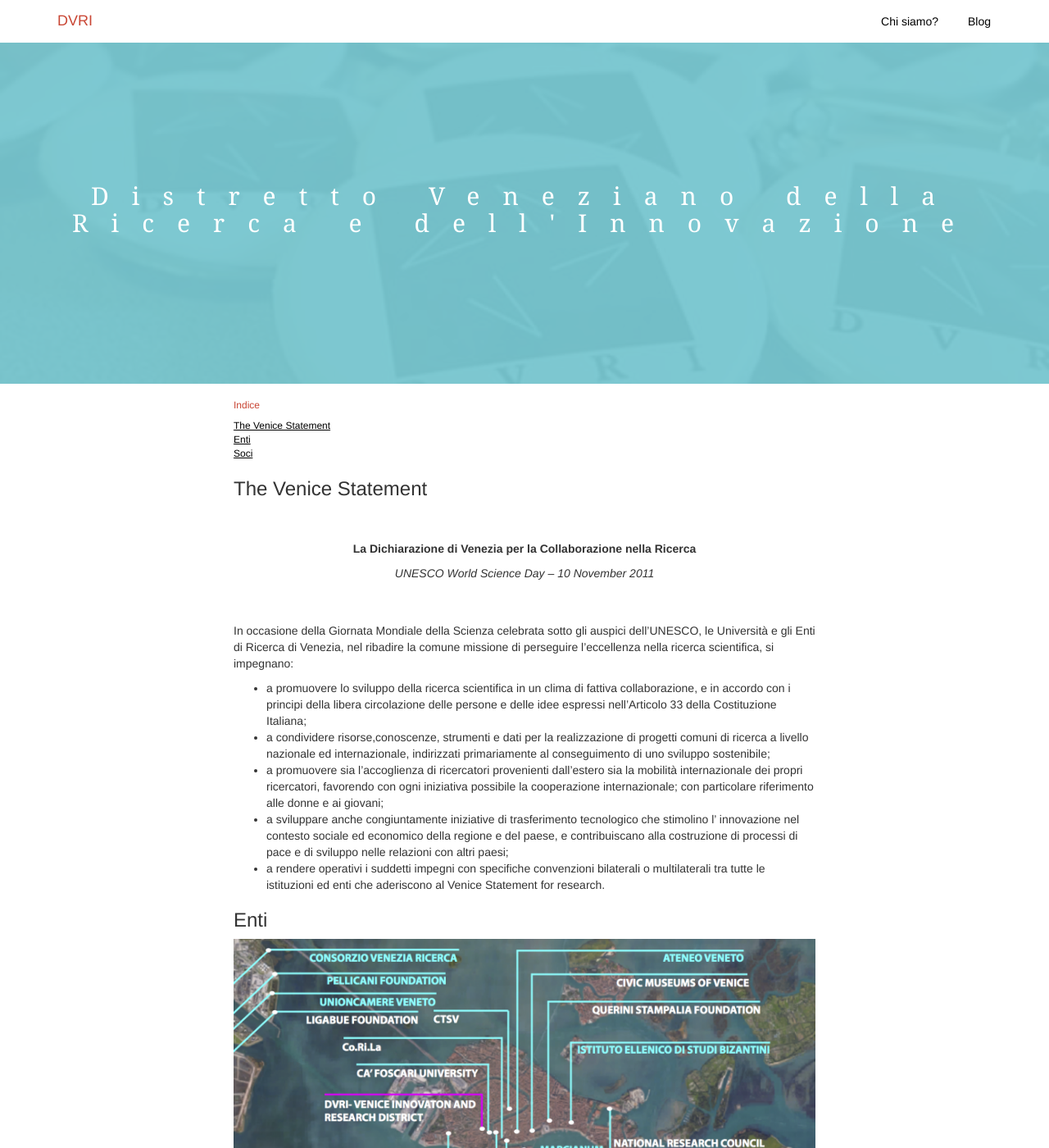
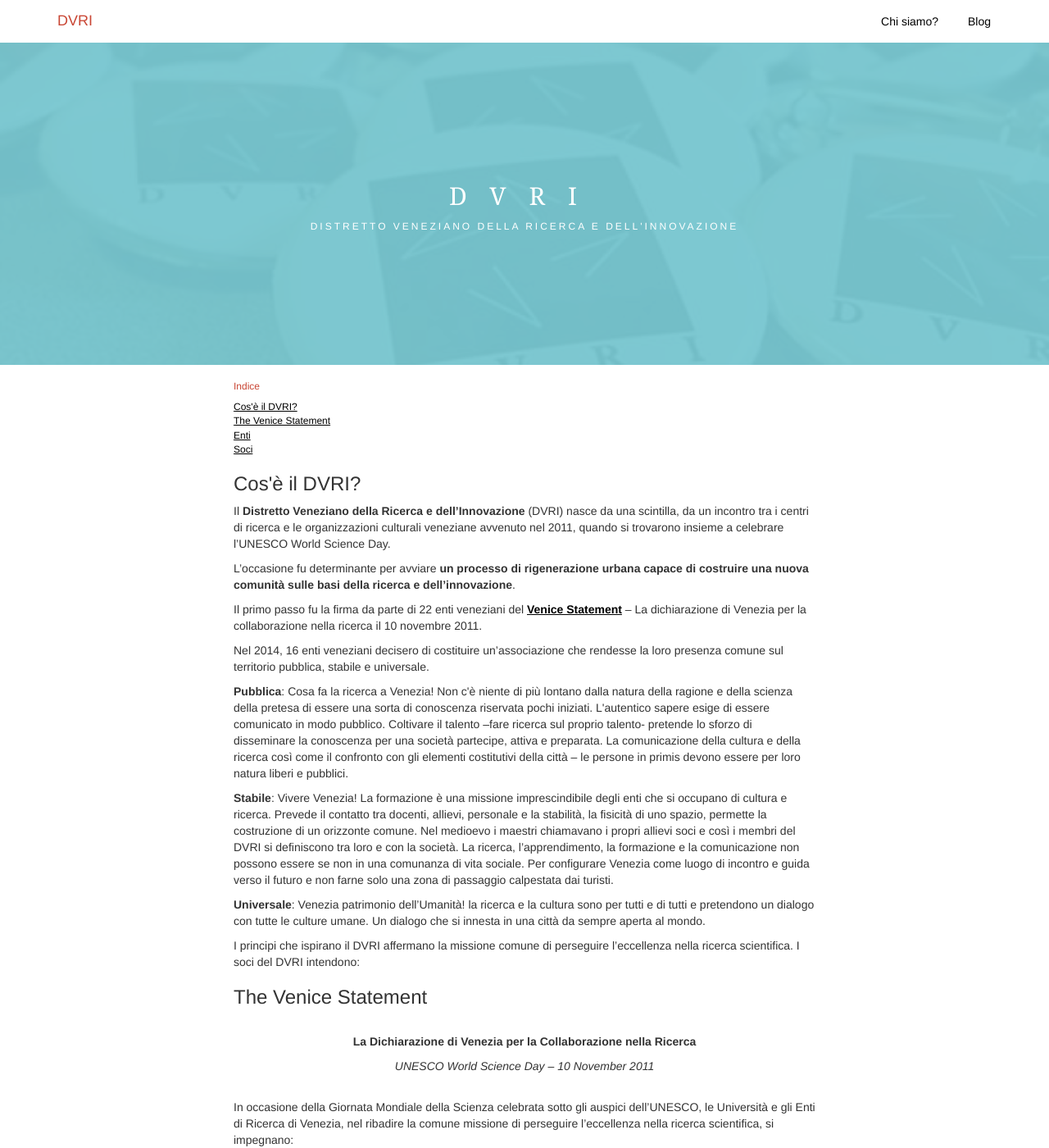
Before and after one commit to simonini/dvri-j-theme, a Jekyll site: the page built from progetti/chi-siamo.html, in a window 1280 px wide and 1400 px high. Shown: the whole window at 82% size. Built offline with Jekyll 4.4.1, drawn with Linux system fonts in a browser that asks for light colours; the table of contents is made by our own code; some of the changed text lies outside the part shown.

Commit message:
introduzione del capitolo cos'è il dvri

```diff
--- a/progetti/chi-siamo.html
+++ b/progetti/chi-siamo.html
@@ -1,15 +1,24 @@
 ---
 layout: page
 page_id: chi-siamo
-title: Distretto Veneziano della Ricerca e dell'Innovazione
-image: /assets/progetti/venetonight.jpg
+title: DVRI
+claim: Distretto Veneziano della Ricerca e dell'Innovazione
 toc: true
 ---
 
+<h3>Cos'è il DVRI?</h3>
+<p>Il <strong>Distretto Veneziano della Ricerca e dell’Innovazione</strong> (DVRI) nasce da una scintilla, da un incontro tra i centri di ricerca e le organizzazioni culturali veneziane avvenuto nel 2011, quando si trovarono insieme a celebrare l’UNESCO World Science Day.</p>
+<p>L’occasione fu determinante per avviare <strong>un processo di rigenerazione urbana capace di costruire una nuova comunità sulle basi della ricerca e dell’innovazione</strong>.</p>
+<p>Il primo passo fu la firma da parte di 22 enti veneziani del <strong><a href="#the-venice-statement">Venice Statement</a></strong> – La dichiarazione di Venezia per la collaborazione nella ricerca il 10 novembre 2011.</p>
+<p>Nel 2014, 16 enti veneziani decisero di costituire un’associazione che rendesse la loro presenza comune sul territorio pubblica, stabile e universale.</p>
+<p><strong>Pubblica</strong>: Cosa fa la ricerca a Venezia! Non c'è niente di più lontano dalla natura della ragione e della scienza della pretesa di essere una sorta di conoscenza riservata pochi iniziati. L'autentico sapere esige di essere comunicato in modo pubblico. Coltivare il talento –fare ricerca sul proprio talento- pretende lo sforzo di disseminare la conoscenza per una società partecipe, attiva e preparata. La comunicazione della cultura e della ricerca così come il confronto con gli elementi costitutivi della città – le persone in primis devono essere per loro natura liberi e pubblici.</p>
+<p><strong>Stabile</strong>: Vivere Venezia! La formazione è una missione imprescindibile degli enti che si occupano di cultura e ricerca. Prevede il contatto tra docenti, allievi, personale e la stabilità, la fisicità di uno spazio, permette la costruzione di un orizzonte comune. Nel medioevo i maestri chiamavano i propri allievi soci e così i membri del DVRI si definiscono tra loro e con la società. La ricerca, l’apprendimento, la formazione e la comunicazione non possono essere se non in una comunanza di vita sociale. Per configurare Venezia come luogo di incontro e guida verso il futuro e non farne solo una zona di passaggio calpestata dai turisti.</p>
+<p><strong>Universale</strong>: Venezia patrimonio dell’Umanità! la ricerca e la cultura sono per tutti e di tutti e pretendono un dialogo con tutte le culture umane. Un dialogo che si innesta in una città da sempre aperta al mondo.</p>
+<p>I principi che ispirano il DVRI affermano la missione comune di perseguire l’eccellenza nella ricerca scientifica. I soci del DVRI intendono:</p>
 
 <h3>The Venice Statement</h3>
 
-<div style="text-align: center; padding: 40px">
+<div style="text-align: center; padding: 20px">
 <p><strong>La Dichiarazione di Venezia per la Collaborazione nella Ricerca</strong></p>
 <p><em>UNESCO World Science Day – 10 November 2011</em></p>
 </div>
@@ -23,23 +32,28 @@ toc: true
   <li>a rendere operativi i suddetti impegni con specifiche convenzioni bilaterali o multilaterali tra tutte le istituzioni ed enti che aderiscono al Venice Statement for research.</li>
 </ul>
 
+<blockquote>
+<p>Daring ideas are like chessmen moved forward; they may be beaten, but they may start a winning game.</p>
+<cite>Johann Wolfgang von Goethe</cite>
+</blockquote>
+
 <h3>Enti</h3>
 <p><img src="{{ site.baseurl }}/assets/progetti/chi-siamo/enti.png" alt="Mappatura degli enti sulla cartina di Venezia" /></p>
 Gli Atti fondamentali dalla nascita del Distretto Veneziano per la Ricerca e l’ Innovazione (DVRI) sono: la <strong>Dichiarazione di Venezia per la Collaborazione nella Ricerca (11 novembre 2011)</strong>, e l’Atto costitutivo dell’ Associazione Distretto Veneziano per la Ricerca e l’Innovazione – DVRI (27 giugno 2014).
-<p>Gli Enti <strong>membri dell&#8217; Associazione Distretto Veneziano per la Ricerca e l&#8217;Innovazione</strong> (nonché firmatari della Dichiarazione) sono:</p>
+<p>Gli Enti <strong>membri dell'Associazione Distretto Veneziano per la Ricerca e l'Innovazione</strong> (nonché firmatari della Dichiarazione) sono:</p>
 <ul>
 <li><a href="http://www.accademiavenezia.it/" target="_blank">Accademia di Belle Arti di Venezia</a></li>
 <li><a href="http://www.csrl.it" target="_blank">Centro Studi Ricerche Ligabue</a></li>
 <li><a href="http://www.dszv.it" target="_blank">Centro Tedesco di Studi Veneziani</a></li>
-<li><a href="http://www.conservatoriovenezia.net" target="_blank">Conservatorio di Musica &#8220;Benedetto Marcello&#8221;</a></li>
-<li><a href="http://www.corila.it" target="_blank">CO.RI.LA</a> &#8211; Consorzio Ricerche Lagunari</li>
+<li><a href="http://www.conservatoriovenezia.net" target="_blank">Conservatorio di Musica Benedetto Marcello</a></li>
+<li><a href="http://www.corila.it" target="_blank">CO.RI.LA</a> Consorzio Ricerche Lagunari</li>
 <li><a href="http://www.eiuc.org" target="_blank">EIUC &#8211; European Inter-University Centre for Human Rights and Democratisation</a></li>
 <li><a href="http://www.visitmuve.it" target="_blank">Fondazione Musei Civici di Venezia</a></li>
 <li><a href="http://www.querinistampalia.org" target="_blank">Fondazione Querini Stampalia Onlus</a></li>
 <li><a href="http://www.fondazionelevi.it/" target="_blank">Fondazione Ugo e Olga Levi onlus</a></li>
 <li><a href="http://www.ospedalesancamillo.net" target="_blank">IRCCS Fondazione Ospedale San Camillo</a></li>
 <li><a href="https://www.cnr.it/" target="_blank">CNR &#8211; Consiglio Nazionale Ricerche</a></li>
-<li><a href="http://www.unive.it" target="_blank">Università Ca&#8217; Foscari Venezia</a></li>
+<li><a href="http://www.unive.it" target="_blank">Università Ca' Foscari Venezia</a></li>
 <li>Venice International Centre for the Environment and Culture</li>
 </ul>
 <p>Gli altri Enti che hanno firmato la<span class="apple-converted-space"> </span><strong>Dichiarazione di Venezia</strong> per la Collaborazione nella Ricerca (2011) da cui è poi nato il DVRI sono:</p>
@@ -129,7 +143,6 @@ Gli Atti fondamentali dalla nascita del Distretto Veneziano per la Ricerca e l
 </div><!--.row-->
 
 <div class="row">
-
   <div class="col-sm-4">
   <h4>EIUC – European Inter-University Centre For Human Rights And Democratisation</h4>
   <p>Fondazione nata nel 2010 con lo scopo di studiare le sfide contemporanee nel campo dei diritti umani.</p>
```
Lines whose indentation alone changed are shown as unchanged.
